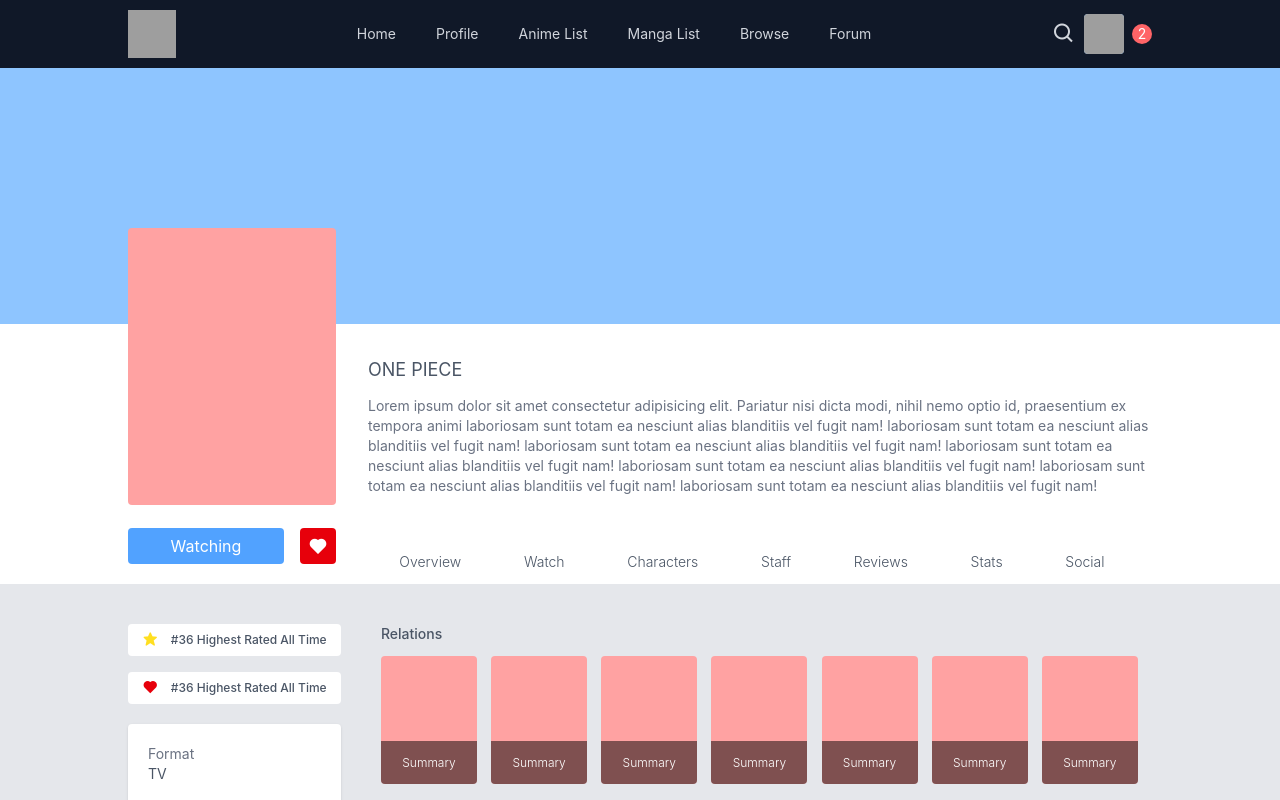
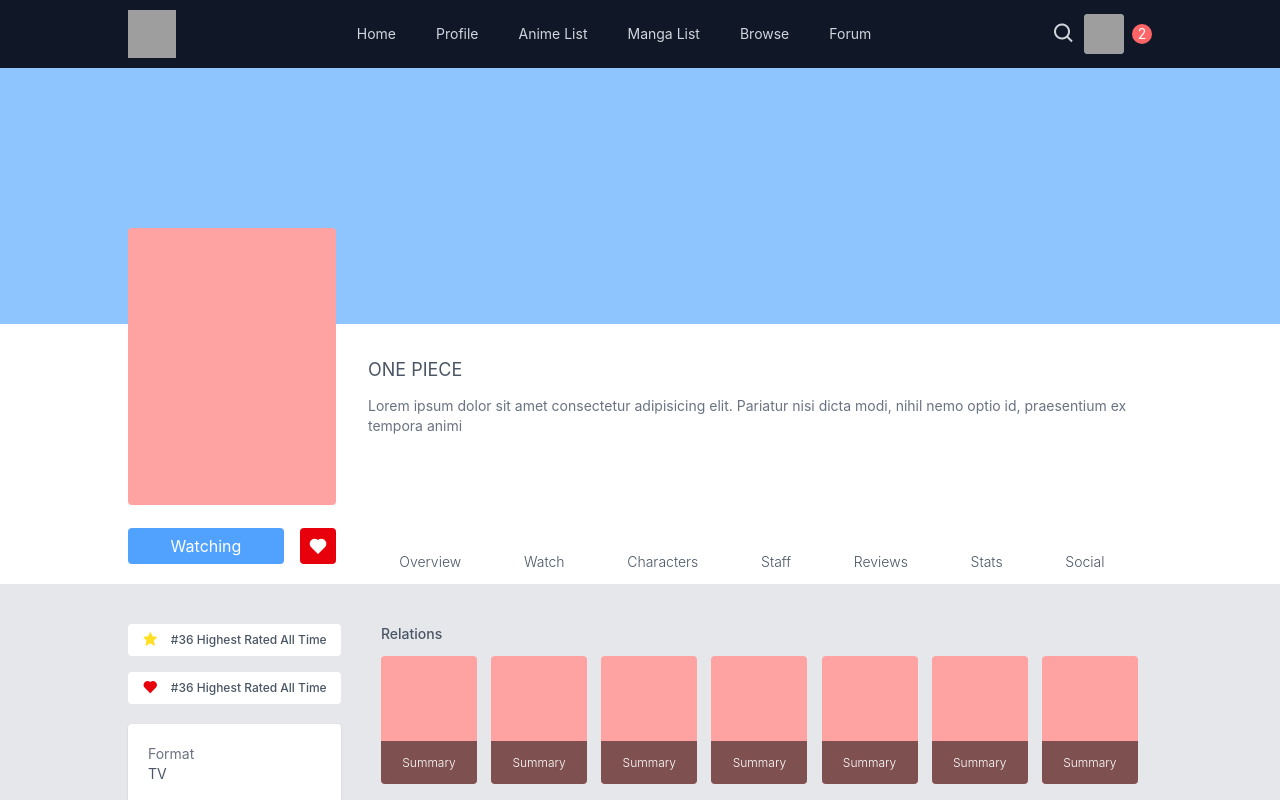
Before and after one commit to loganyeh/moviecritic, a React (Vite) app in the folder frontend/: page /info in a window 1280 px wide. Shown: the top 800 px of the page. Built offline with nearby package versions, Linux system fonts and the light colour scheme; grey boxes are pictures that could not be loaded.

Commit message:
finished remaining comps on Info page

```diff
--- /dev/null
+++ b/frontend/src/pages/Info/AllTimeRankings.tsx
@@ -0,0 +1,28 @@
+
+
+function AllTimeRankings(){
+
+    return(
+        <>
+            <div className="hidden md:flex flex-col gap-4">
+
+                <section className="flex justify-around items-center px-2 py-1 bg-white rounded">
+                    <div>
+                        <i className='bx bxs-star text-yellow-300'></i>
+                    </div>
+                    <p className="text-xs font-medium text-gray-600">#36 Highest Rated All Time</p>
+                </section>
+
+                <section className="hidden md:flex justify-around items-center px-2 py-1 bg-white rounded">
+                    <div>
+                        <i className='bx bxs-heart text-red-600'></i>
+                    </div>
+                    <p className="text-xs font-medium text-gray-600">#36 Highest Rated All Time</p>
+                </section>
+
+            </div>
+        </>
+    );
+};
+
+export default AllTimeRankings;
--- a/frontend/src/pages/Info/Info.tsx
+++ b/frontend/src/pages/Info/Info.tsx
@@ -17,17 +17,13 @@ import Watch from "./Watch";
 import Tags from "./Tags";
 import Reviews from "./Reviews";
 import Trailer from "./Trailer";
+import MovieTitle from "./MovieTitle";
+import InfoNav from "./InfoNav";
+import WatchingStatus from "./WatchingStatus";
+import AllTimeRankings from "./AllTimeRankings";
+import WriteAReview from "./WriteAReview";
 
 function Info(){
-    const infoNav = [
-        { text: 'Overview', route: '/overview'},
-        { text: 'Watch', route: '/animelist'},
-        { text: 'Characters', route: '/animelist'},
-        { text: 'Staff', route: '/favorites'},
-        { text: 'Reviews', route: '/overview'},
-        { text: 'Stats', route: '/overview'},
-        { text: 'Social', route: '/overview'},
-    ];
 
     return(
         <>
@@ -36,54 +32,18 @@ function Info(){
 
             <div className="flex justify-center">
                 <div className="flex flex-col md:flex-row gap-[32px] p-5 md:p-[32px] md:pb-0 pb-0 xl:px-0 max-w-5xl 2xl:max-w-7xl w-full">
-                    <div className="md:max-w-[275px] md:w-fit">
-                        {/* Movie Watch Status */}
-                        <section className="relative flex justify-end md:items-end md:gap-5 md:h-52 lg:mb-5">
-                            <div className="md:absolute absolute -top-27 md:-top-32 left-0 h-36 md:h-auto w-25 md:w-52 md:aspect-[3/4] bg-red-300 rounded"></div>
-
-                            <div className="flex gap-4 md:w-52">
-                                <div className="flex justify-center items-center md:flex-1 px-12 md:px-0 bg-blue-400 text-white rounded">Watching</div>
-                                <div className="flex justify-center items-center bg-red-600 rounded">
-                                    <i className='bx bxs-heart p-2 aspect-square text-xl text-white' ></i>
-                                </div>
-                            </div>
-                        </section>
-                    </div>
+                    <WatchingStatus />
 
                     <div className="md:flex md:flex-col md:justify-between flex-1 md:gap-5 min-w-0">
                         <div className="md:flex md:flex-col md:gap-3">
-                            {/* Movie Title */}
-                            <section className="">
-                                <h1 className="text-lg font-semibold md:font-normal text-gray-600">ONE PIECE</h1>
-                            </section>
-
+                            <MovieTitle />
                             {/* Description */}
-                            <div className="">
-                                <p className="hidden md:block text-sm bg-white text-gray-500 break-words">
-                                    Lorem ipsum dolor sit amet consectetur adipisicing elit.
-                                    Pariatur nisi dicta modi, nihil nemo optio id, praesentium ex tempora animi
-                                    laboriosam sunt totam ea nesciunt alias blanditiis vel fugit nam!
-                                    laboriosam sunt totam ea nesciunt alias blanditiis vel fugit nam!
-                                    laboriosam sunt totam ea nesciunt alias blanditiis vel fugit nam!
-                                    laboriosam sunt totam ea nesciunt alias blanditiis vel fugit nam!
-                                    laboriosam sunt totam ea nesciunt alias blanditiis vel fugit nam!
-                                    laboriosam sunt totam ea nesciunt alias blanditiis vel fugit nam!
-                                    laboriosam sunt totam ea nesciunt alias blanditiis vel fugit nam!
-                                </p>
-
-                            </div>
+                            <p className="hidden md:block text-sm bg-white text-gray-500 break-words">
+                                Lorem ipsum dolor sit amet consectetur adipisicing elit.
+                                Pariatur nisi dicta modi, nihil nemo optio id, praesentium ex tempora animi
+                            </p>
                         </div>
-
-                        {/* Info Nav Texts */}
-                        <section className="2xl:flex 2xl:justify-center">
-                            <div className="flex lg:justify-around 2xl:justify-between max-w-3xl w-full overflow-x-scroll lg:overflow-x-hidden">
-                                {infoNav.map((nav, index) => {
-                                    return <div key={index} className="px-3 py-3 text-sm font-light text-gray-600">
-                                        {nav.text}
-                                    </div>
-                                })}
-                            </div>
-                        </section>
+                        <InfoNav />
                     </div>
                 </div>
             </div>
@@ -92,40 +52,11 @@ function Info(){
             <div className="flex justify-center bg-gray-200">
                 <div className="flex flex-col md:flex-row gap-10 p-5 md:px-[32px] xl:px-0 py-10 pb-24 max-w-5xl 2xl:max-w-7xl w-full">
                     <div className="flex flex-col gap-10 md:gap-5 shrink-0">
-                        {/* AllTime */}
-                        <div className="hidden md:flex flex-col gap-4">
-                            <section className="flex justify-around items-center px-2 py-1 bg-white rounded">
-                                <div>
-                                    <i className='bx bxs-star text-yellow-300'></i>
-                                </div>
-                                <p className="text-xs font-medium text-gray-600">#36 Highest Rated All Time</p>
-                            </section>
-                            <section className="hidden md:flex justify-around items-center px-2 py-1 bg-white rounded">
-                                <div>
-                                    <i className='bx bxs-heart text-red-600'></i>
-                                </div>
-                                <p className="text-xs font-medium text-gray-600">#36 Highest Rated All Time</p>
-                            </section>
-                        </div>
+                        <AllTimeRankings />
                         <Details />
                         <div className="hidden md:flex flex-col gap-10 md:gap-5">
                             <Tags />
-                            {/* Write a Review */}
-                            <section className="hidden md:flex flex-col gap-3">
-                                <button className="relative flex p-1.5 w-full bg-blue-400 text-white rounded">
-                                    <div className="flex justify-center items-center">
-                                        <i className='bx bxs-edit text-lg' ></i>
-                                    </div>
-                                    <p className="absolute top-1/2 left-1/2 -translate-x-1/2 -translate-y-1/2 text-sm font-light">Write Review</p>
-                                </button>
-
-                                <button className="relative flex p-1.5 w-full bg-blue-400 text-white rounded">
-                                    <div className="flex justify-center items-center">
-                                        <i className='bx bxs-pencil text-lg' ></i>
-                                    </div>
-                                    <p className="absolute top-1/2 left-1/2 -translate-x-1/2 -translate-y-1/2 text-sm font-light">Edit</p>
-                                </button>
-                            </section>
+                            <WriteAReview />
                             <Streaming />
                         </div>
                     </div>
@@ -156,7 +87,7 @@ function Info(){
 
                         <Watch />
 
-                        <div className="xl:hidden flex flex-col xl:grid xl:grid-cols-2 gap-10 md:gap-[32px]">
+                        <div className="border xl:hidden flex flex-col gap-10 md:gap-[32px]">
                             <Following />
                         </div>
 
--- /dev/null
+++ b/frontend/src/pages/Info/InfoNav.tsx
@@ -0,0 +1,29 @@
+
+
+function InfoNav(){
+    const infoNav = [
+        { text: 'Overview', route: '/overview'},
+        { text: 'Watch', route: '/animelist'},
+        { text: 'Characters', route: '/animelist'},
+        { text: 'Staff', route: '/favorites'},
+        { text: 'Reviews', route: '/overview'},
+        { text: 'Stats', route: '/overview'},
+        { text: 'Social', route: '/overview'},
+    ];
+
+    return(
+        <>
+            <section className="2xl:flex 2xl:justify-center">
+                <div className="flex lg:justify-around 2xl:justify-between max-w-3xl w-full overflow-x-scroll lg:overflow-x-hidden">
+                    {infoNav.map((nav, index) => {
+                        return <div key={index} className="px-3 py-3 text-sm font-light text-gray-600">
+                            {nav.text}
+                        </div>
+                    })}
+                </div>
+            </section>
+        </>
+    );
+};
+
+export default InfoNav;
--- /dev/null
+++ b/frontend/src/pages/Info/MovieTitle.tsx
@@ -0,0 +1,14 @@
+
+
+function MovieTitle(){
+
+    return(
+        <>
+            <section className="">
+                <h1 className="text-lg font-semibold md:font-normal text-gray-600">ONE PIECE</h1>
+            </section>
+        </>
+    );
+};
+
+export default MovieTitle;
--- /dev/null
+++ b/frontend/src/pages/Info/WatchingStatus.tsx
@@ -0,0 +1,23 @@
+
+
+function WatchingStatus(){
+
+    return(
+        <>
+            <section className="md:max-w-[275px] md:w-fit">
+                <div className="relative flex justify-end md:items-end md:gap-5 md:h-52 lg:mb-5">
+                    <div className="md:absolute absolute -top-27 md:-top-32 left-0 h-36 md:h-auto w-25 md:w-52 md:aspect-[3/4] bg-red-300 rounded"></div>
+
+                    <div className="flex gap-4 md:w-52">
+                        <div className="flex justify-center items-center md:flex-1 px-12 md:px-0 bg-blue-400 text-white rounded">Watching</div>
+                        <div className="flex justify-center items-center bg-red-600 rounded">
+                            <i className='bx bxs-heart p-2 aspect-square text-xl text-white' ></i>
+                        </div>
+                    </div>
+                </div>
+            </section>
+        </>
+    );
+};
+
+export default WatchingStatus;
--- /dev/null
+++ b/frontend/src/pages/Info/WriteAReview.tsx
@@ -0,0 +1,26 @@
+
+
+function WriteAReview(){
+
+    return(
+        <>
+            <section className="hidden md:flex flex-col gap-3">
+                <button className="relative flex p-1.5 w-full bg-blue-400 text-white rounded">
+                    <div className="flex justify-center items-center">
+                        <i className='bx bxs-edit text-lg' ></i>
+                    </div>
+                    <p className="absolute top-1/2 left-1/2 -translate-x-1/2 -translate-y-1/2 text-sm font-light">Write Review</p>
+                </button>
+
+                <button className="relative flex p-1.5 w-full bg-blue-400 text-white rounded">
+                    <div className="flex justify-center items-center">
+                        <i className='bx bxs-pencil text-lg' ></i>
+                    </div>
+                    <p className="absolute top-1/2 left-1/2 -translate-x-1/2 -translate-y-1/2 text-sm font-light">Edit</p>
+                </button>
+            </section>
+        </>
+    );
+};
+
+export default WriteAReview;
```
